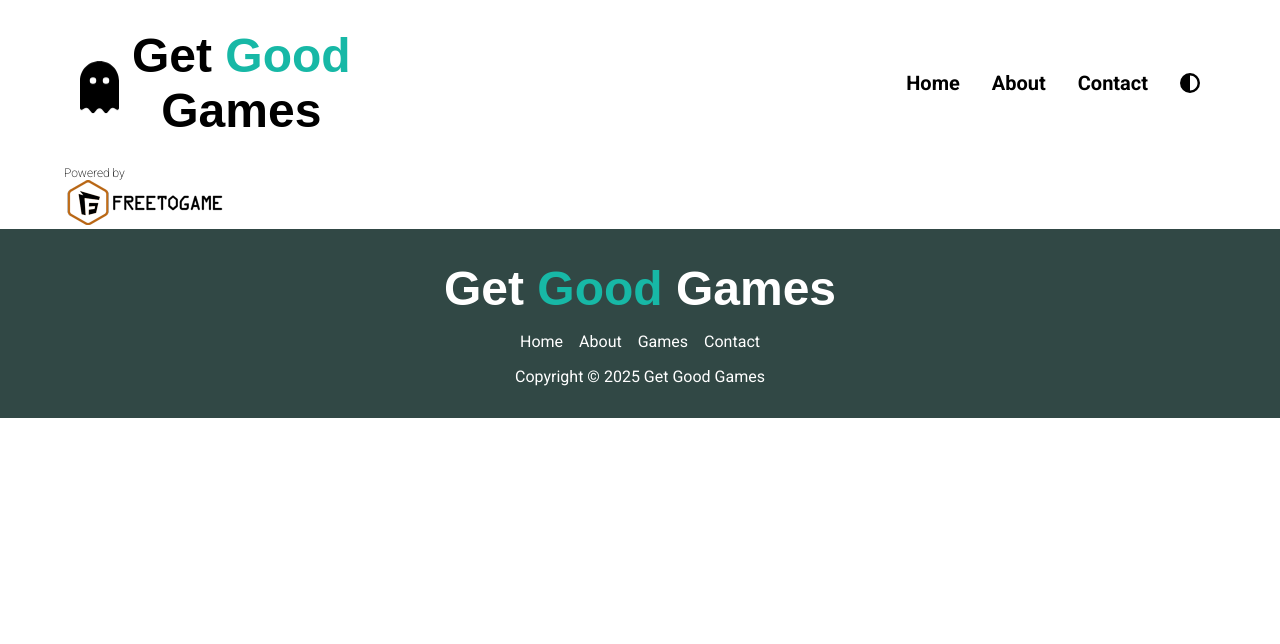
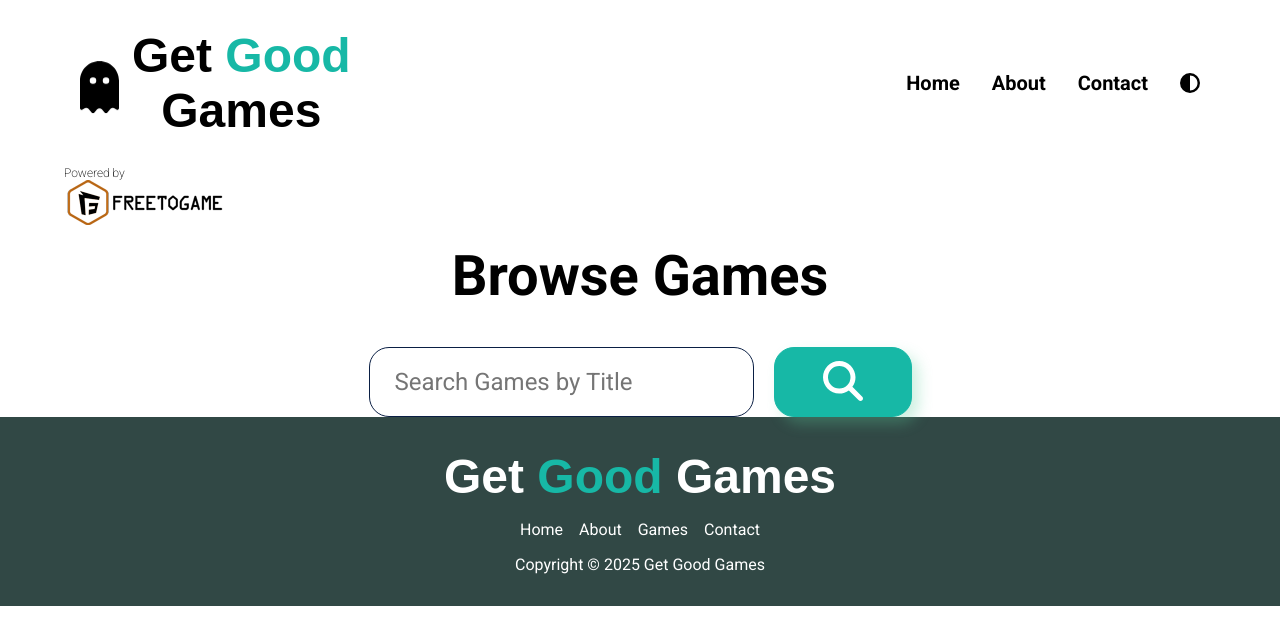
Before and after one commit to MindsMirrors/get-good-games-app, a React (Create React App) app: page /games in a window 1280 px wide. Shown: the top 644 px of the page. Built offline with nearby package versions, Linux system fonts and the light colour scheme; a web font is replaced by a local one.

Commit message:
started games page

```diff
--- a/src/App.js
+++ b/src/App.js
@@ -3,6 +3,7 @@ import { BrowserRouter as Router, Routes, Route } from "react-router-dom";
 import Nav from "./components/Nav";
 import Home from "./pages/Home";
 import Footer from "./components/Footer";
+import Games from "./pages/Games";
 
 function App() {
   let darkMode = false;
@@ -34,6 +35,7 @@ function App() {
         />
         <Routes>
           <Route path="/" exact element={<Home />} />
+          <Route path="/games" exact element={<Games />} />
         </Routes>
         <Footer />
       </div>
--- /dev/null
+++ b/src/pages/Games.jsx
@@ -0,0 +1,27 @@
+import { FontAwesomeIcon } from "@fortawesome/react-fontawesome";
+import React from "react";
+
+function Games() {
+  return (
+    <>
+      <div className="search__container">
+        <div className="header__description">
+          <h2 className="search__description">Browse Games</h2>
+          <div className="input__wrapper">
+            <input
+              type="text"
+              id="input__area"
+              placeholder="Search Games by Title"
+            />
+            <button className="input__btn">
+              <FontAwesomeIcon icon="magnifying-glass" />
+            </button>
+          </div>
+        </div>
+      </div>
+      <main id="search__main"></main>
+    </>
+  );
+}
+
+export default Games;
```
